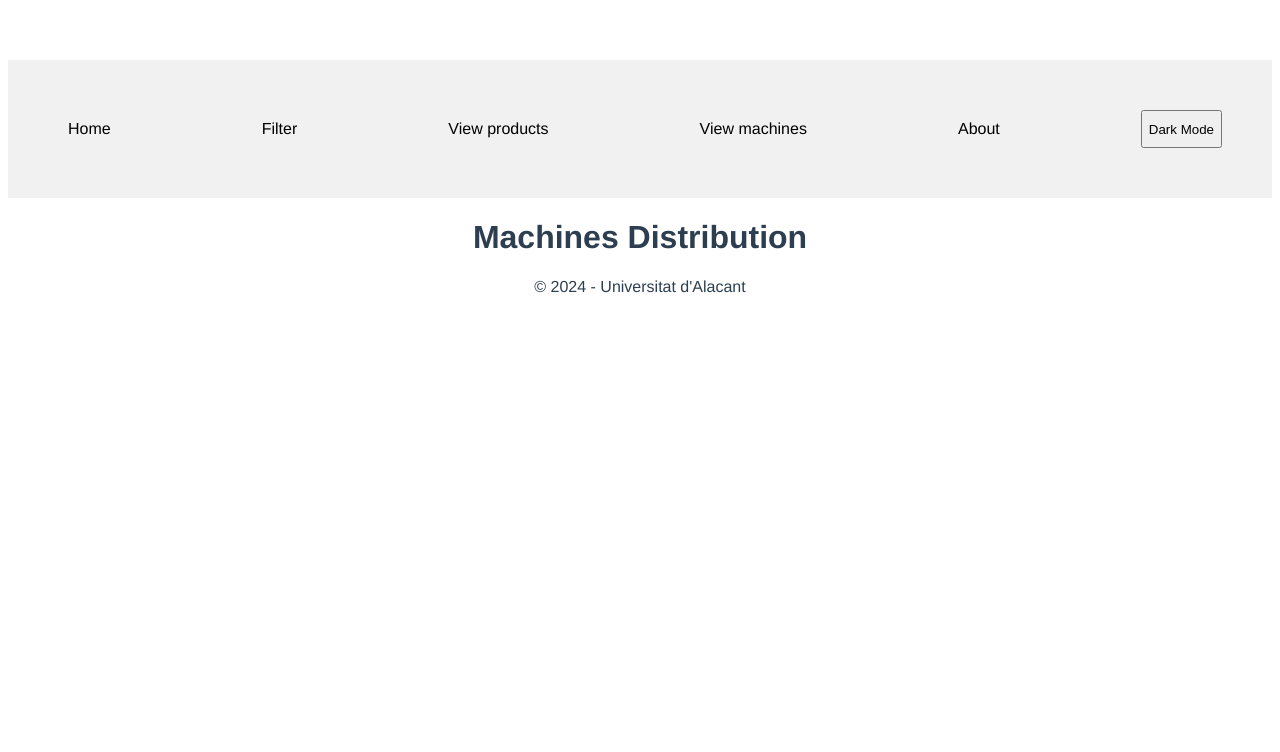
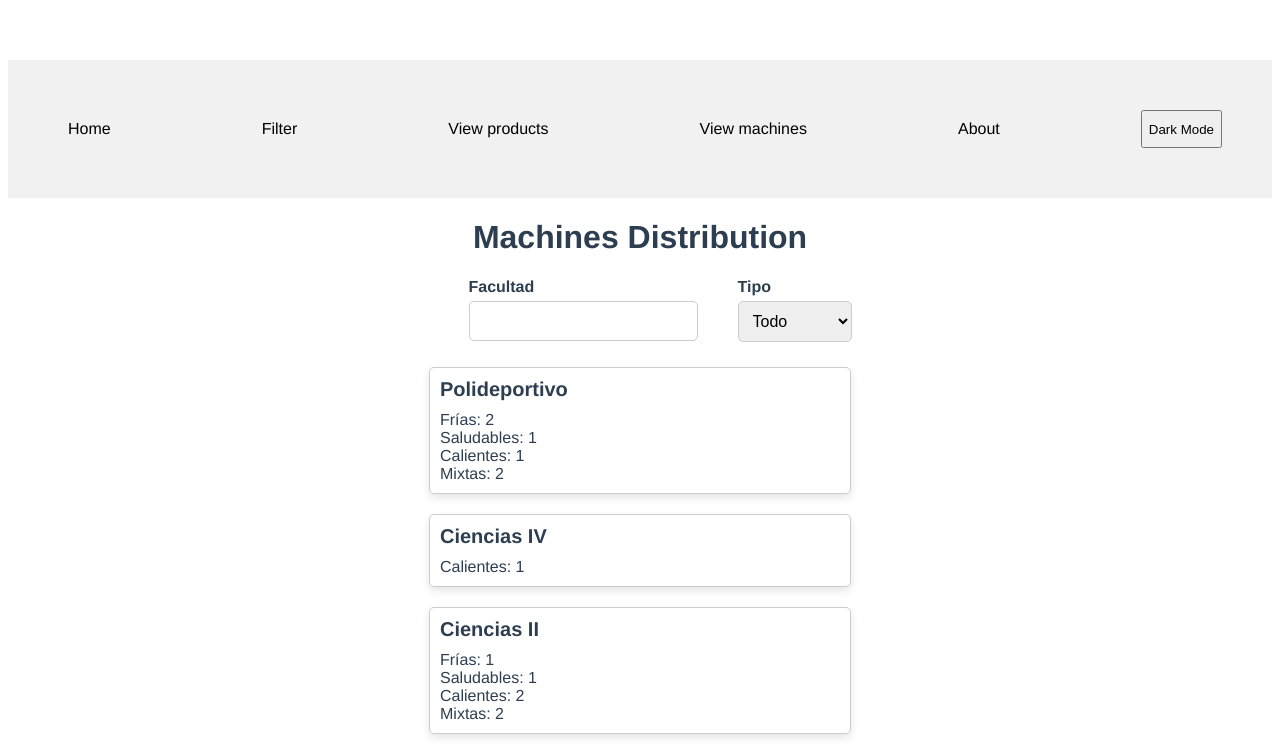
Before and after one commit to jcerveto/taes, a Vue app in the folder frontend/maquinua/: page /machines in a window 1280 px wide. Shown: the top 752 px of the page. Built offline with nearby package versions, Linux system fonts and the light colour scheme.

Commit message:
Filtrado para lista de máquinas(teika) y productos

```diff
--- a/frontend/maquinua/src/views/MachinesDistributionPage.vue
+++ b/frontend/maquinua/src/views/MachinesDistributionPage.vue
@@ -1,8 +1,176 @@
 <script>
-//import TableFromCsv from '@/components/TableFromCsv.vue';
+    import { onMounted, ref} from 'vue';
+    import Papa from 'papaparse';
+    export default{
+        setup(){
+
+            const csvPath= ref("/distribution.csv");
+            const title="Teika's distribution";
+            let csvHeaders = ref([]);
+            const csvData = ref([]);
+            const error = ref(null);
+
+
+            const facultad = ref("");
+            const tipo = ref("todos");
+
+
+
+            onMounted(async () => {
+                try {
+                    const response = await fetch(csvPath.value);
+                    const csv = await response.text();
+                    parseFile(csv);
+                    error.value = null;
+                } catch (error) {
+                    console.error('An error occurred:', error.message);
+                    error.value = `An error occurred when loading: ${title}`;
+                }
+            })
+
+
+
+
+            function parseFile(file) {
+                Papa.parse(file, {
+                    header: true,
+                    dynamicTyping: true,
+                    complete: (results) => {
+                        csvHeaders.value = results.meta.fields;
+                        csvData.value = results.data;
+                        console.log(csvData.value);
+                    },
+                });
+            }
+
+            function cumpleCriterios(maquina) {
+                return (this.facultad === '' || maquina.building.toLowerCase().includes(this.facultad.toLowerCase())) &&
+                (this.tipo === 'todos' ||
+                (this.tipo === 'hot' && maquina.hot > 0) ||
+                (this.tipo === 'cold' && maquina.cold > 0) ||
+                (this.tipo === 'healthy' && maquina.healthy > 0) ||
+                (this.tipo === 'mixed' && maquina.mixed > 0));
+            }
+
+
+            return {
+                csvData,
+                facultad,
+                tipo,
+                cumpleCriterios
+            }
+        }
+
+    };
+
 </script>
 
 <template>
     <h1>Machines Distribution</h1>
-    <!--<TableFromCsv csvPath="/distribution.csv" title="Teika's distribution" />-->
+    <form class="form-inline">
+        <div class="form-group">
+          <label for="facultad">Facultad</label>
+          <input type="text" id="facultad" class="form-control" v-model="facultad">
+        </div>
+        <div class="form-group">
+          <label for="tipo">Tipo</label>
+          <select id="tipo" class="form-select" v-model="tipo">
+            <option value="todos" selected>Todo</option>
+            <option value="hot">Caliente</option>
+            <option value="cold">Frío</option>
+            <option value="healthy">Saludable</option>
+            <option value="mixed">Mixto</option>
+          </select>
+        </div>
+
+      </form>
+
+    <div v-for="maquina in csvData" :key="maquina" class="contenido">
+        <div v-if="cumpleCriterios(maquina)" class="tarjeta">
+          <div class="titulo"> {{ maquina.building }} </div>
+          <div v-if="maquina.cold > 0"> Frías: {{ maquina.cold }} </div>
+          <div v-if="maquina.healthy > 0"> Saludables:  {{ maquina.healthy }}</div>
+          <div v-if="maquina.hot > 0"> Calientes:  {{ maquina.hot }} </div>
+          <div v-if="maquina.mixed > 0"> Mixtas:  {{ maquina.mixed }}</div>
+          </div>
+
+      </div>
 </template>
+
+
+
+<style scoped>
+
+  .form-inline {
+    display: flex;
+    flex-flow: row wrap;
+    align-items: center;
+    justify-content: center; /* Añadir para centrar horizontalmente */
+
+  }
+
+    .form-group {
+      margin-bottom: 15px;
+      margin-left: 5vh;
+
+    }
+
+    .form-group label {
+      text-align: left;
+      display: block;
+      margin-bottom: 5px;
+      font-weight: bold;
+    }
+
+    .form-control {
+      padding: 10px;
+      font-size: 16px;
+      border: 1px solid #ccc;
+      border-radius: 5px;
+    }
+
+    .form-select {
+      padding: 10px;
+      font-size: 16px;
+      border: 1px solid #ccc;
+      border-radius: 5px;
+    }
+
+    button {
+      margin-top: 15px;
+      padding: 10px 20px;
+      font-size: 16px;
+      border: none;
+      border-radius: 5px;
+      background-color: #7fcaad;
+      color: white;
+      cursor: pointer;
+    }
+
+    button:hover {
+      background-color: #5a917b;
+    }
+
+    .tarjeta {
+        border: 1px solid #ccc;
+        border-radius: 5px;
+        padding: 10px;
+        margin: 10px;
+        width: 400px;
+        box-shadow: 0 4px 8px rgba(0, 0, 0, 0.1);
+        text-align: left;
+      }
+
+    .contenido{
+        display: flex;
+        flex-flow: row wrap;
+        align-items: center;
+        justify-content: center; /* Añadir para centrar horizontalmente */
+    }
+
+    .titulo{
+        font-weight: bold;
+        margin-bottom: 10px;
+        font-size: 20px;
+    }
+  </style>
--- a/frontend/maquinua/src/views/ProductPricesPage.vue
+++ b/frontend/maquinua/src/views/ProductPricesPage.vue
@@ -40,6 +40,12 @@
                 }
             }
 
+            function cumpleCriterios(producto) {
+              return (this.precio >= producto.total || this.precio == 0 || !this.precio) &&
+              (producto[this.idioma].toLowerCase().includes(this.nombre.toLowerCase())) &&
+              (this.tipo === 'todos' || producto.type === this.tipo);
+            }
+
 
             function parseFile(file) {
                 Papa.parse(file, {
@@ -60,7 +66,8 @@
                 toggleIdioma,
                 precio,
                 nombre,
-                tipo
+                tipo,
+                cumpleCriterios
             }
         }
 
@@ -96,8 +103,7 @@
 
 
       <div v-for="producto in csvData" :key="producto" class="contenido">
-        <div v-if="(precio >= producto.total || precio == 0 || !precio) && (producto[idioma].toLowerCase().includes(nombre.toLowerCase())) &&
-            (producto.type == tipo || tipo == 'todos')" class="tarjeta">
+        <div v-if="cumpleCriterios(producto)" class="tarjeta">
           {{ producto[idioma] }}
           <div style="">Tipo: {{ producto.type }} </div>
           <div class="precios">{{ producto.total }}€</div>
```
